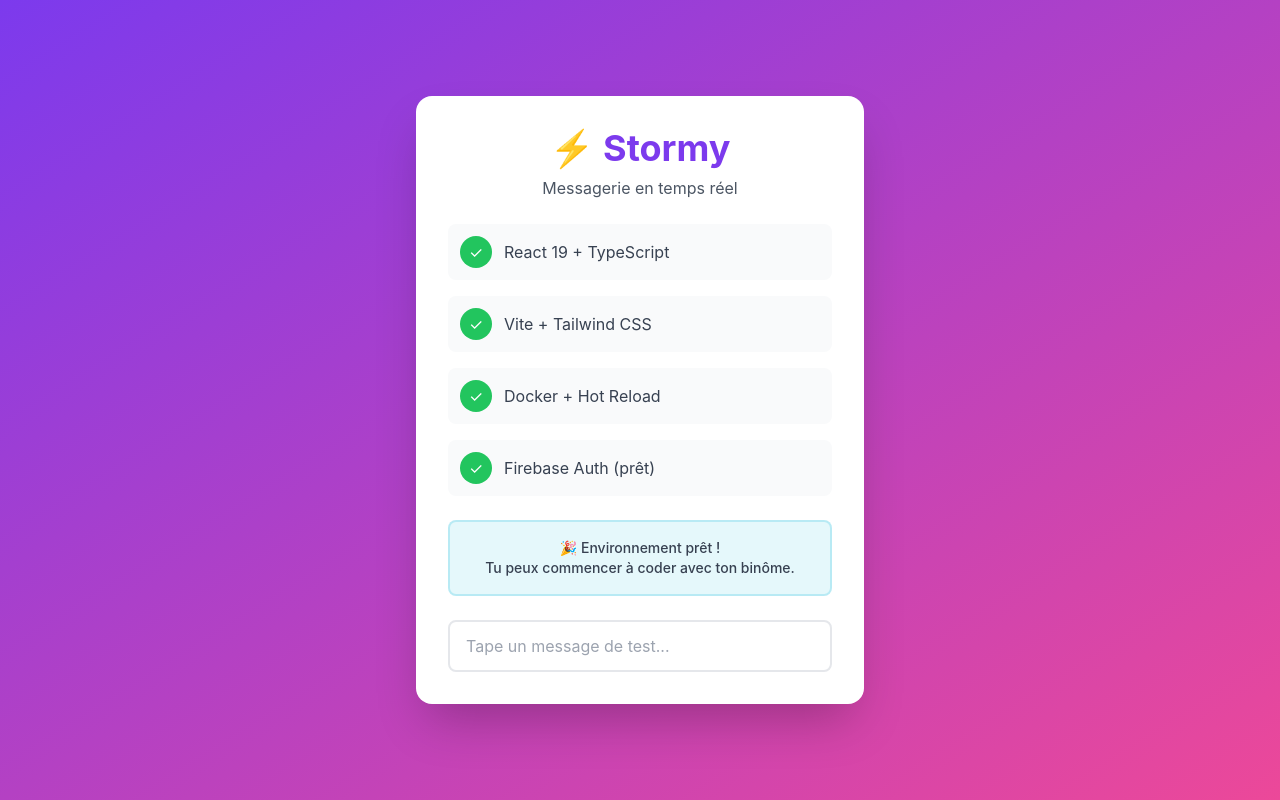
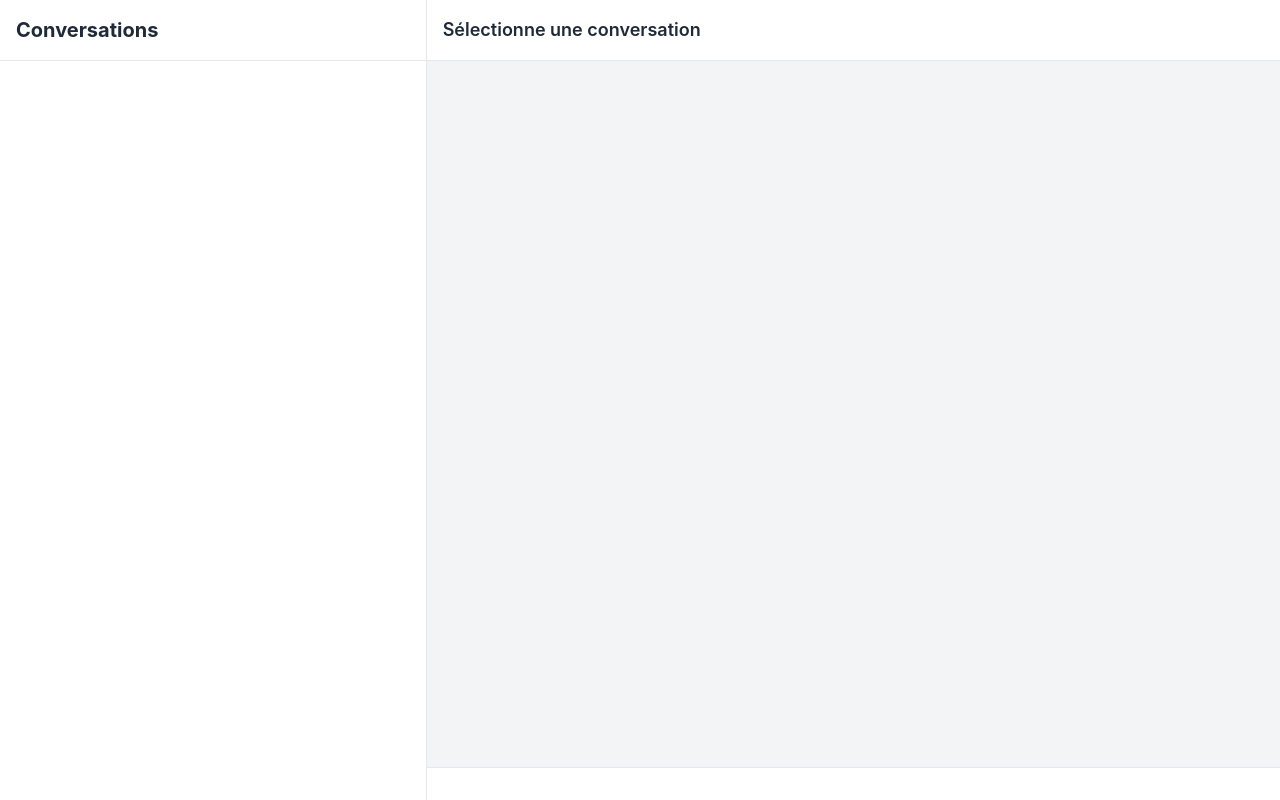
Before and after one commit to Marie-GwenaelleFahem/Stormy---Frontend, a React (Vite) app: page / in a window 1280 px wide. Built offline with nearby package versions, Linux system fonts and the light colour scheme.

Commit message:
feat: add ChatPage layout and message components

```diff
--- a/src/App.tsx
+++ b/src/App.tsx
@@ -1,73 +1,8 @@
-import { useState } from "react";
 import "./App.css";
+import ChatPage from "./pages/ChatPage";
 
 function App() {
-  const [message, setMessage] = useState("");
-
-  return (
-    <div className="min-h-screen bg-gradient-to-br from-primary to-secondary flex items-center justify-center p-4">
-      <div className="bg-white rounded-2xl shadow-2xl p-8 max-w-md w-full">
-        <div className="text-center mb-6">
-          <h1 className="text-4xl font-bold text-primary mb-2">⚡ Stormy</h1>
-          <p className="text-gray-600">Messagerie en temps réel</p>
-        </div>
-
-        <div className="space-y-4 mb-6">
-          <div className="flex items-center space-x-3 p-3 bg-gray-50 rounded-lg">
-            <div className="w-8 h-8 bg-green-500 rounded-full flex items-center justify-center text-white">
-              ✓
-            </div>
-            <span className="text-gray-700">React 19 + TypeScript</span>
-          </div>
-
-          <div className="flex items-center space-x-3 p-3 bg-gray-50 rounded-lg">
-            <div className="w-8 h-8 bg-green-500 rounded-full flex items-center justify-center text-white">
-              ✓
-            </div>
-            <span className="text-gray-700">Vite + Tailwind CSS</span>
-          </div>
-
-          <div className="flex items-center space-x-3 p-3 bg-gray-50 rounded-lg">
-            <div className="w-8 h-8 bg-green-500 rounded-full flex items-center justify-center text-white">
-              ✓
-            </div>
-            <span className="text-gray-700">Docker + Hot Reload</span>
-          </div>
-
-          <div className="flex items-center space-x-3 p-3 bg-gray-50 rounded-lg">
-            <div className="w-8 h-8 bg-green-500 rounded-full flex items-center justify-center text-white">
-              ✓
-            </div>
-            <span className="text-gray-700">Firebase Auth (prêt)</span>
-          </div>
-        </div>
-
-        <div className="p-4 bg-accent/10 rounded-lg border-2 border-accent/20 mb-6">
-          <p className="text-sm text-gray-700 text-center font-medium">
-            🎉 Environnement prêt !<br />
-            Tu peux commencer à coder avec ton binôme.
-          </p>
-        </div>
-
-        <div>
-          <input
-            type="text"
-            value={message}
-            onChange={(e) => setMessage(e.target.value)}
-            placeholder="Tape un message de test..."
-            className="w-full px-4 py-3 border-2 border-gray-200 rounded-lg focus:outline-none focus:border-primary transition-colors"
-          />
-          {message && (
-            <div className="mt-4 p-3 bg-primary/10 rounded-lg border-l-4 border-primary">
-              <p className="text-sm font-medium text-primary">
-                Message: {message}
-              </p>
-            </div>
-          )}
-        </div>
-      </div>
-    </div>
-  );
+  return <ChatPage />;
 }
 
 export default App;
--- /dev/null
+++ b/src/components/ConversationItem.tsx
@@ -0,0 +1,58 @@
+import { Conversation } from "../types";
+
+interface ConversationItemProps {
+  conversation: Conversation;
+  isActive: boolean;
+  onClick: () => void;
+}
+
+export default function ConversationItem({
+  conversation,
+  isActive,
+  onClick,
+}: ConversationItemProps) {
+  const otherUser = conversation.participants[0];
+
+  return (
+    <div
+      onClick={onClick}
+      className={`p-4 cursor-pointer border-b border-gray-200 hover:bg-gray-50 ${
+        isActive ? "bg-blue-50" : ""
+      }`}
+    >
+      <div className="flex items-center space-x-3">
+        <div className="w-12 h-12 bg-primary rounded-full flex items-center justify-center text-white font-bold">
+          {otherUser.username[0].toUpperCase()}
+        </div>
+        <div className="flex-1 min-w-0">
+          <div className="flex justify-between items-baseline">
+            <h3 className="font-semibold text-gray-900 truncate">
+              {otherUser.username}
+            </h3>
+            {conversation.lastMessage && (
+              <span className="text-xs text-gray-500 ml-2">
+                {new Date(conversation.lastMessage.timestamp).toLocaleTimeString(
+                  "fr-FR",
+                  {
+                    hour: "2-digit",
+                    minute: "2-digit",
+                  }
+                )}
+              </span>
+            )}
+          </div>
+          {conversation.lastMessage && (
+            <p className="text-sm text-gray-600 truncate">
+              {conversation.lastMessage.content}
+            </p>
+          )}
+          {conversation.unreadCount > 0 && (
+            <span className="inline-block mt-1 px-2 py-0.5 text-xs font-semibold text-white bg-primary rounded-full">
+              {conversation.unreadCount}
+            </span>
+          )}
+        </div>
+      </div>
+    </div>
+  );
+}
--- /dev/null
+++ b/src/components/MessageBubble.tsx
@@ -0,0 +1,32 @@
+import { Message } from "../types";
+
+interface MessageBubbleProps {
+  message: Message;
+  isOwn: boolean;
+}
+
+export default function MessageBubble({ message, isOwn }: MessageBubbleProps) {
+  return (
+    <div className={`flex mb-4 ${isOwn ? "justify-end" : "justify-start"}`}>
+      <div
+        className={`max-w-xs lg:max-w-md px-4 py-2 rounded-lg ${
+          isOwn
+            ? "bg-primary text-white rounded-br-none"
+            : "bg-gray-200 text-gray-900 rounded-bl-none"
+        }`}
+      >
+        <p className="text-sm">{message.content}</p>
+        <div
+          className={`text-xs mt-1 ${
+            isOwn ? "text-blue-100" : "text-gray-500"
+          }`}
+        >
+          {new Date(message.timestamp).toLocaleTimeString("fr-FR", {
+            hour: "2-digit",
+            minute: "2-digit",
+          })}
+        </div>
+      </div>
+    </div>
+  );
+}
--- /dev/null
+++ b/src/components/MessageInput.tsx
@@ -0,0 +1,38 @@
+import { useState } from "react";
+
+interface MessageInputProps {
+  onSend: (content: string) => void;
+  disabled?: boolean;
+}
+
+export default function MessageInput({ onSend, disabled }: MessageInputProps) {
+  const [message, setMessage] = useState("");
+
+  const handleSubmit = (e: React.FormEvent) => {
+    e.preventDefault();
+    if (message.trim() && !disabled) {
+      onSend(message);
+      setMessage("");
+    }
+  };
+
+  return (
+    <form onSubmit={handleSubmit} className="flex space-x-2">
+      <input
+        type="text"
+        value={message}
+        onChange={(e) => setMessage(e.target.value)}
+        placeholder="Tape ton message..."
+        disabled={disabled}
+        className="flex-1 px-4 py-2 border border-gray-300 rounded-lg focus:outline-none focus:border-primary disabled:bg-gray-100"
+      />
+      <button
+        type="submit"
+        disabled={!message.trim() || disabled}
+        className="px-6 py-2 bg-primary text-white rounded-lg hover:bg-primary/90 disabled:bg-gray-300 disabled:cursor-not-allowed transition-colors"
+      >
+        Envoyer
+      </button>
+    </form>
+  );
+}
--- /dev/null
+++ b/src/pages/ChatPage.tsx
@@ -0,0 +1,30 @@
+export default function ChatPage() {
+  return (
+    <div className="flex h-screen bg-gray-100">
+      <div className="w-1/3 bg-white border-r border-gray-200">
+        <div className="p-4 border-b border-gray-200">
+          <h2 className="text-xl font-bold text-gray-800">Conversations</h2>
+        </div>
+        <div className="overflow-y-auto h-[calc(100vh-73px)]">
+          {/* ConversationList ici */}
+        </div>
+      </div>
+
+      <div className="flex-1 flex flex-col">
+        <div className="p-4 bg-white border-b border-gray-200">
+          <h2 className="text-lg font-semibold text-gray-800">
+            Sélectionne une conversation
+          </h2>
+        </div>
+
+        <div className="flex-1 overflow-y-auto p-4">
+          {/* MessageList ici */}
+        </div>
+
+        <div className="p-4 bg-white border-t border-gray-200">
+          {/* MessageInput ici */}
+        </div>
+      </div>
+    </div>
+  );
+}
```
